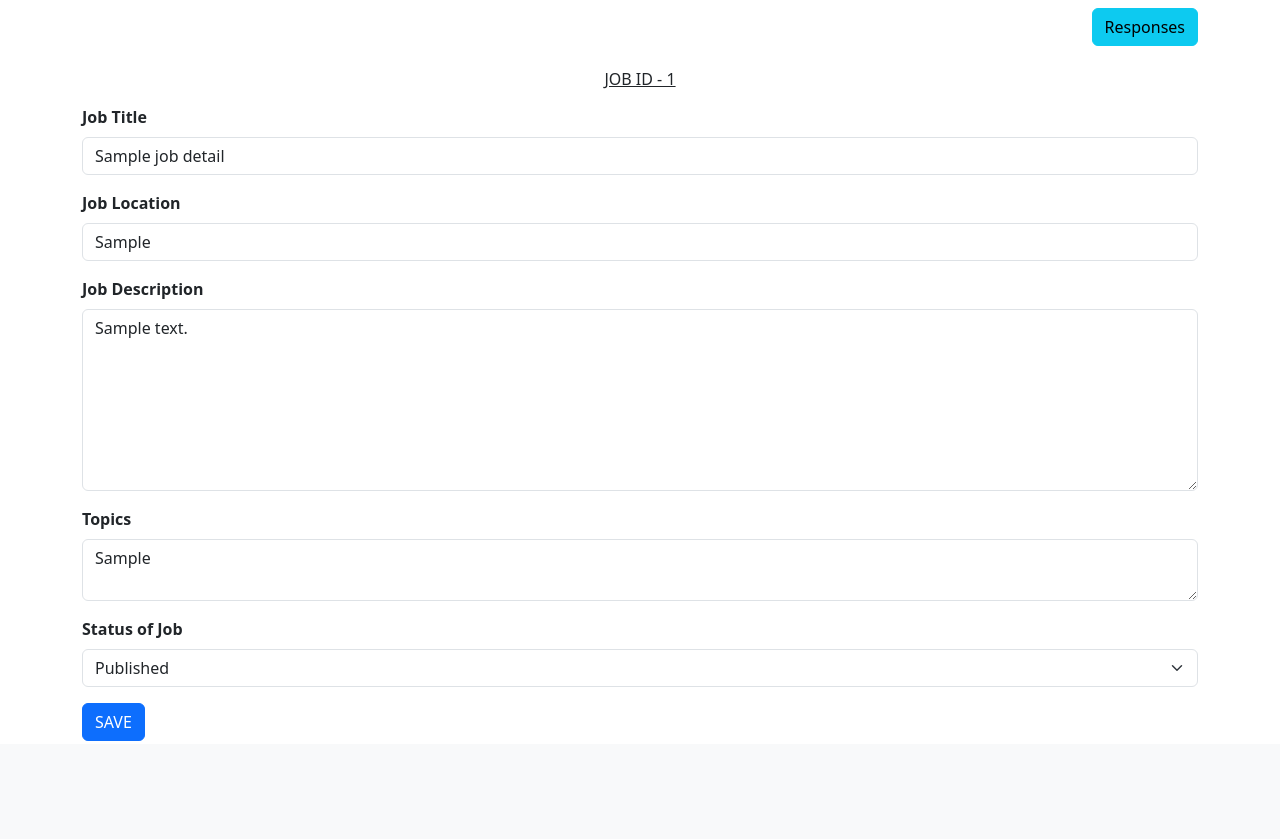
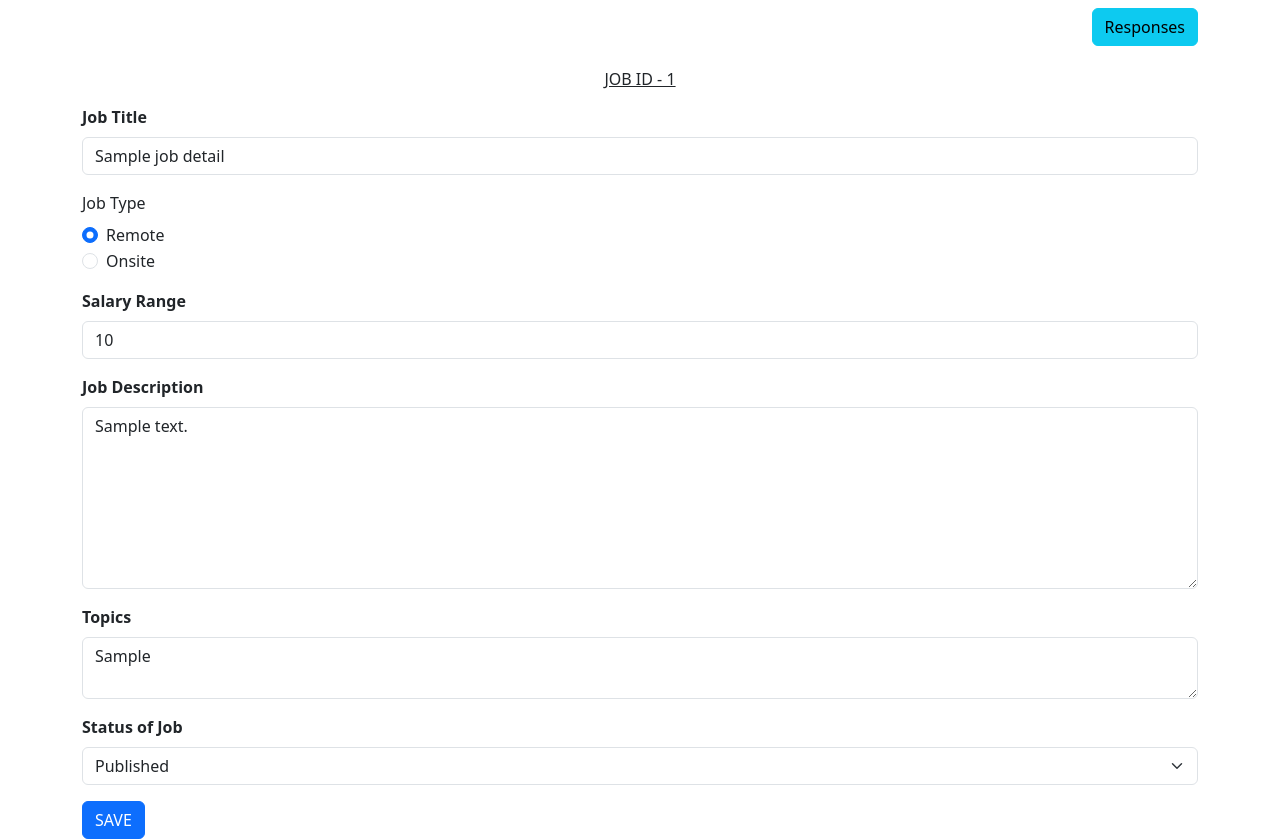
Before and after one commit to MBSA-INFINITY/jobsaathi, a Flask app: template templates/job_details.html in a window 1280 px wide. Shown: the part 56-895 px from the top of the page. Before the commit the page ends 797 px from the top, so only its background shows below. Run offline with Flask 2, Linux system fonts and the light colour scheme; the template is opened without the code that fills it: most values are stand-ins (such as "Sample title", 1, 10 or a date in 2020).

Commit message:
Job_type added

```diff
--- a/templates/job_details.html
+++ b/templates/job_details.html
@@ -42,9 +42,29 @@
           <label for="exampleFormControlInput1" class="form-label"><b>Job Title</b></label>
           <input type="text" class="form-control" value="{{job_details['job_title']}}" name="job_title" placeholder="Job Title" required>
         </div>
-      <div class="mb-3">
+        <div class="mb-3">
+          <label for="exampleFormControlInput1" class="form-label">Job Type</label>
+          <div class="form-check">
+              <input class="form-check-input" type="radio" name="job_type" value="remote" id="remote_job" checked>
+              <label class="form-check-label" for="flexRadioDefault2">
+                Remote
+              </label>
+            </div>
+          <div class="form-check">
+              <input class="form-check-input" type="radio" name="job_type" value="onsite" id="onsite_job">
+              <label class="form-check-label" for="flexRadioDefault2">
+                Onsite
+              </label>
+            </div>
+
+        </div>
+      <div class="mb-3" id="job_location_div" style="display: none;">
           <label for="exampleFormControlInput1" class="form-label"><b>Job Location</b></label>
           <input type="text" class="form-control" value="{{job_details['job_location']}}" name="job_location" placeholder="Job Location" required>
+        </div>
+      <div class="mb-3">
+          <label for="exampleFormControlInput1" class="form-label"><b>Salary Range</b></label>
+          <input type="text" class="form-control" value="{{job_details['salary_range']}}" name="salary_range" placeholder="Salary Range" required>
         </div>
       <div class="mb-3">
           <label for="exampleFormControlInput1" class="form-label"><b>Job Description</b></label>
@@ -71,7 +91,19 @@
         <button class="btn btn-primary" type="submit">SAVE</button>
   </form>
     </div>
+<script>
+      const remote_job = document.getElementById('remote_job');
+    const onsite_job = document.getElementById('onsite_job');
+    const job_location_div = document.getElementById("job_location_div")
+    // Add event listener to each radio button
+    remote_job.addEventListener('change', function() {
+      job_location_div.style.display = "none"
+    });
 
+    onsite_job.addEventListener('change', function() {
+      job_location_div.style.display = "block"
+    });
+</script>
 
 
     <script src="https://cdn.jsdelivr.net/npm/bootstrap@5.3.2/dist/js/bootstrap.bundle.min.js" integrity="sha384-C6RzsynM9kWDrMNeT87bh95OGNyZPhcTNXj1NW7RuBCsyN/o0jlpcV8Qyq46cDfL" crossorigin="anonymous"></script>
```
